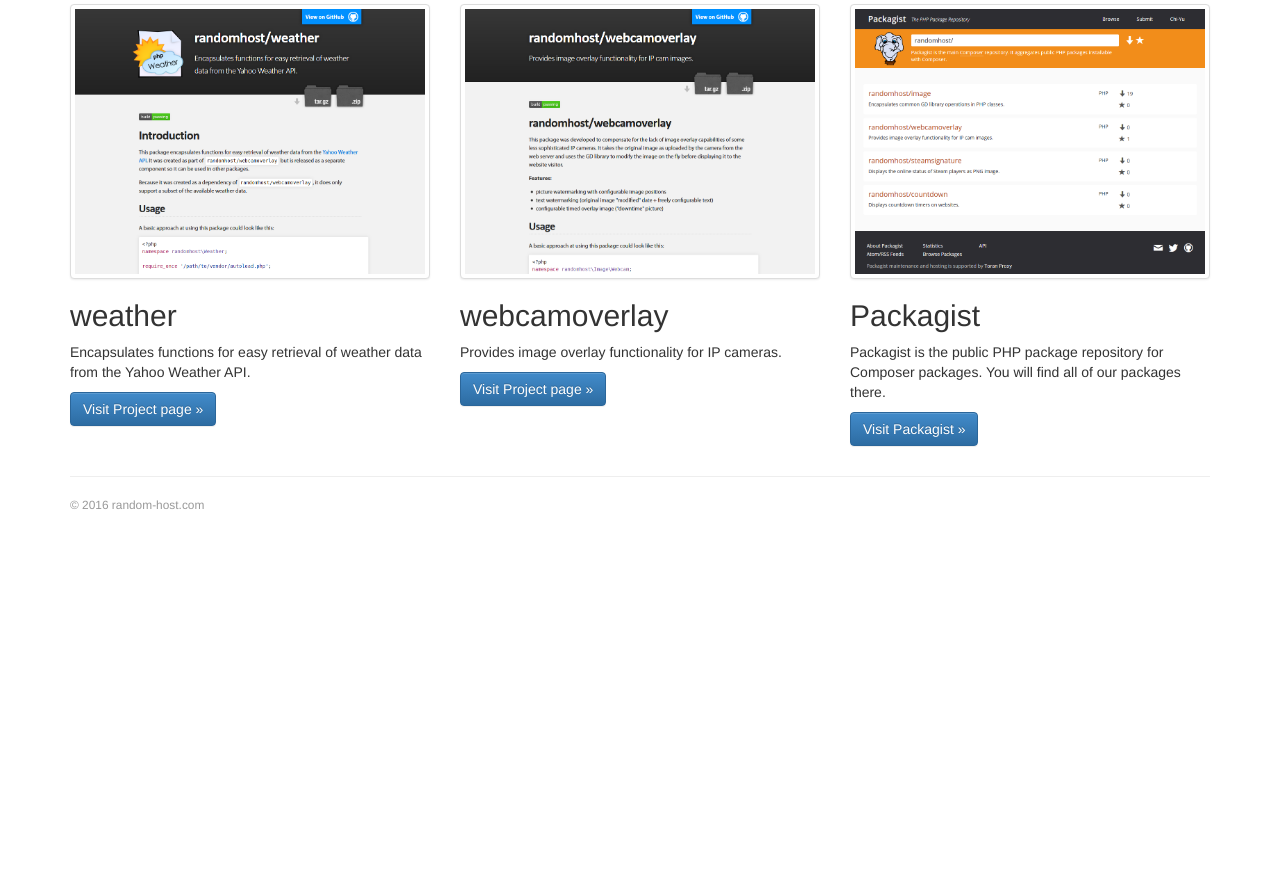
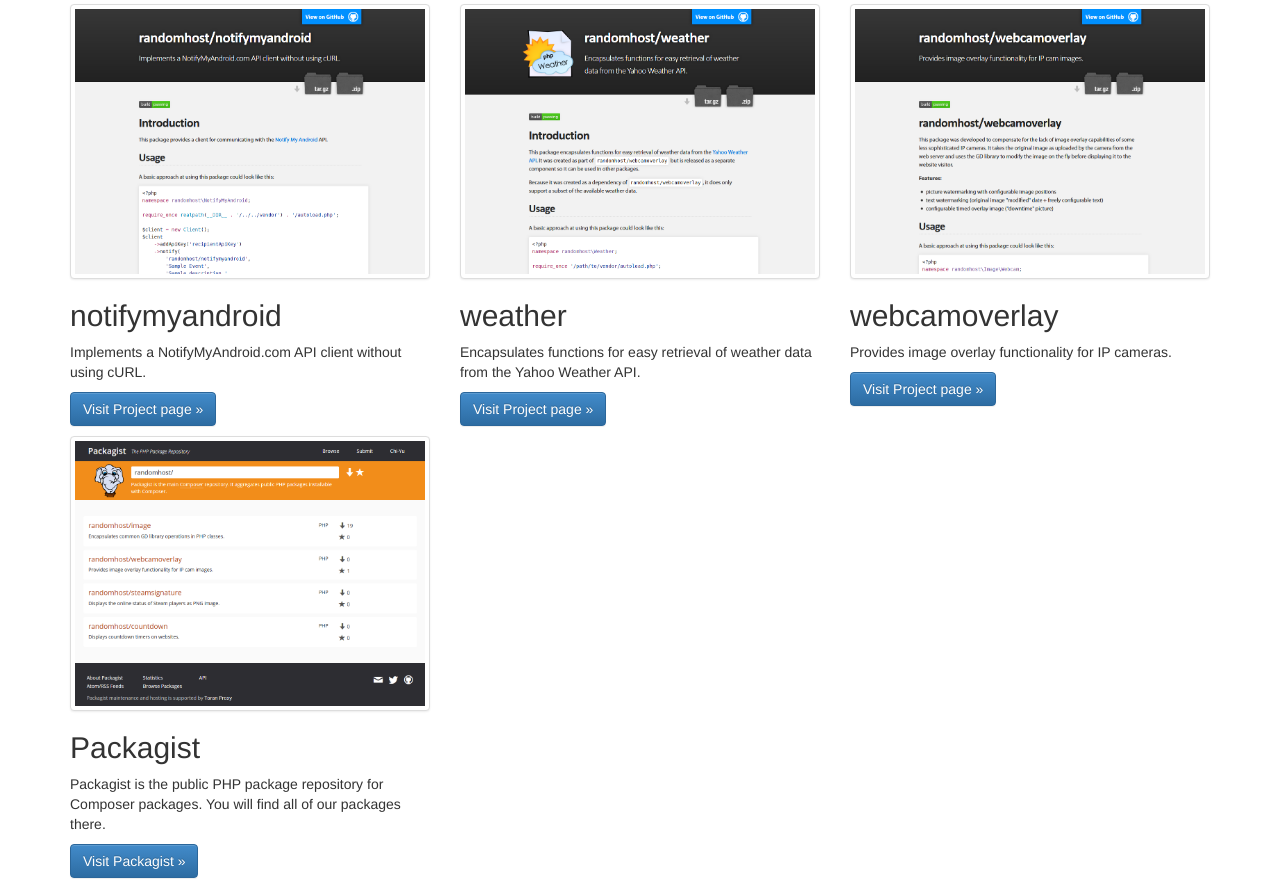
Before and after one commit to randomhost/randomhost.github.io, a plain HTML site: page index.html in a window 1280 px wide. Shown: the part 611-1502 px from the top of the page. Before the commit the page ends 1165 px from the top, so only its background shows below. Drawn offline with Linux system fonts and the light colour scheme.

Commit message:
Add randomhost/notifymyandroid

```diff
--- a/index.html
+++ b/index.html
@@ -108,6 +108,26 @@
     <div class="row">
         <div class="col-md-4">
             <p>
+                <a href="./notifymyandroid/"><img
+                    src="data/randomhost-notifymyandroid.png"
+                    alt="randomhost/notifymyandroid"
+                    title="randomhost/notifymyandroid"
+                    class="img-responsive img-thumbnail"
+                ></a>
+            </p>
+            <h2>notifymyandroid</h2>
+            <p>
+                Implements a NotifyMyAndroid.com API client without using cURL.
+            </p>
+            <p>
+                <a class="btn btn-primary" href="./notifymyandroid/"
+                   role="button">
+                    Visit Project page &raquo;
+                </a>
+            </p>
+        </div>
+        <div class="col-md-4">
+            <p>
                 <a href="./weather/"><img
                     src="data/randomhost-weather.png"
                     alt="randomhost/weather"
@@ -147,6 +167,8 @@
                 </a>
             </p>
         </div>
+    </div>
+    <div class="row">
         <div class="col-md-4">
             <p>
                 <a href="https://packagist.org/packages/randomhost/"><img
```
Also changed, not shown: data/randomhost-notifymyandroid.png (added).
